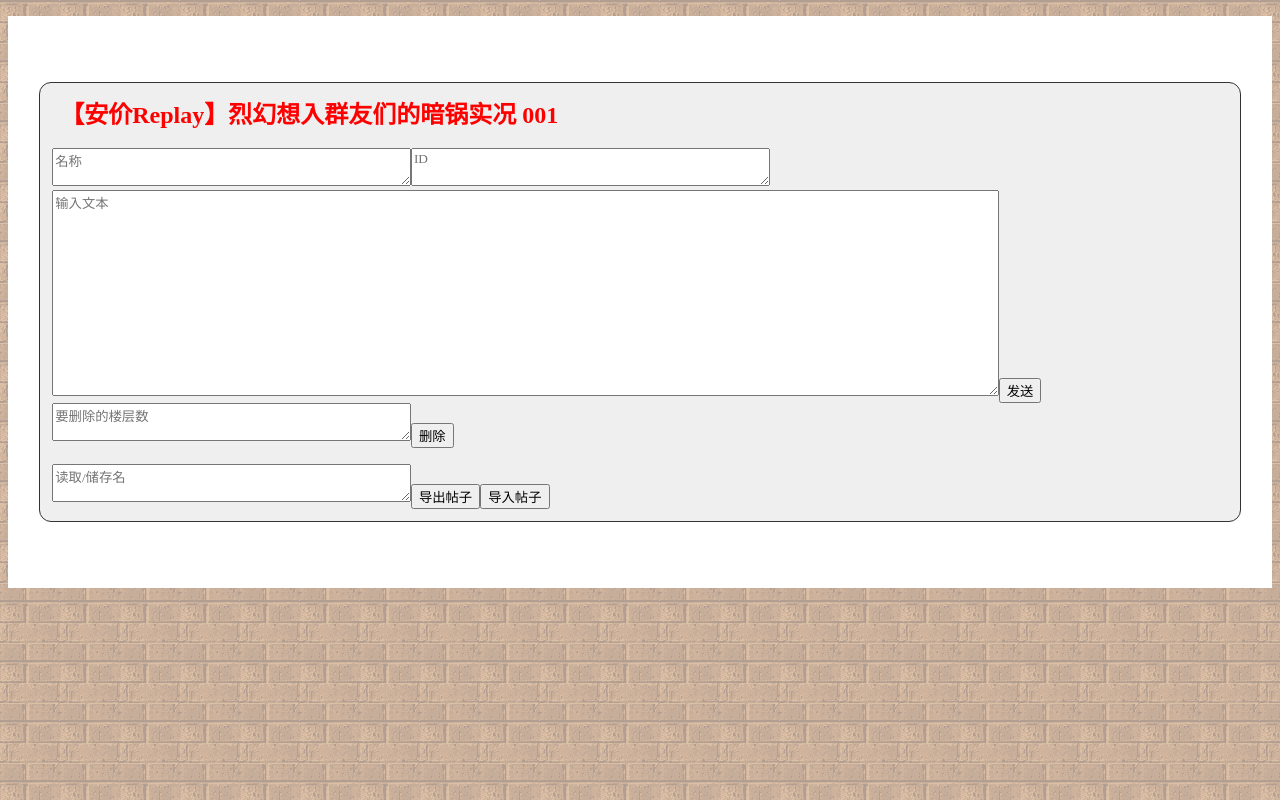
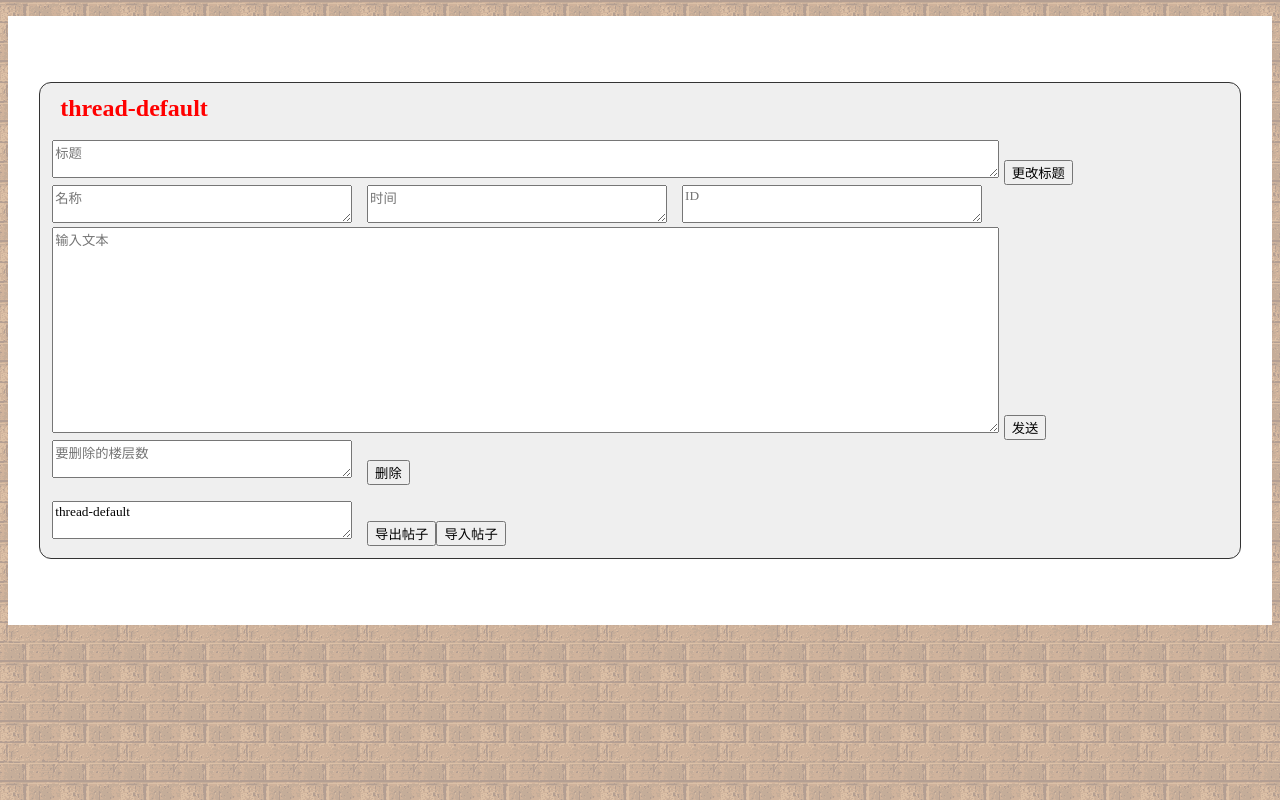
Before and after one commit to luoxueyasha/vue-5ch, a Vue app: page / in a window 1280 px wide. Built offline with nearby package versions, Linux system fonts and the light colour scheme.

Commit message:
update title change

```diff
--- a/src/components/HelloWorld.vue
+++ b/src/components/HelloWorld.vue
@@ -2,7 +2,7 @@
   <div class="THREADCONTENTS" id="THREADCONTENTS">
     <h3 class="thread_title">
       <!--标题 start-->
-      <span>{{title}}</span>
+      <span>{{threadname}}</span>
       <!--标题的保存回头再写-->
       <!--标题 end-->
     </h3>
@@ -27,7 +27,10 @@
         <!--内容 end-->
         <!--层 end-->
       </span>
+      <textarea class="thtitle" v-model="thtitle" placeholder="标题"></textarea>
+      <button @click="changetitle">更改标题</button>
       <textarea class="iden" v-model="name" placeholder="名称"></textarea>
+      <textarea class="iden" v-model="ttime" placeholder="时间"></textarea>
       <textarea class="iden" v-model="iden" placeholder="ID"></textarea>
       <textarea class="txt" v-model="txt" placeholder="输入文本"></textarea>
       <button @click="addcomponent">发送</button>
@@ -55,13 +58,11 @@ export default {
   data() {
     return {
       list: [],
-      title:"【安价Replay】烈幻想入群友们的暗锅实况 001",
-//
       name: "",
       iden: "",
       txt: "",
       deliden: "",
-      threadname: "",
+      threadname: "thread-default",
     };
   },
   methods: {
@@ -73,9 +74,12 @@ export default {
         if (!this.name) {
           this.name = "（　´∀）・∀）,,ﾟД)";
         }
+        if(!this.ttime){
+          this.ttime="2020/12/26(土) 12:34:56";
+        }
         this.list.push({
           name: this.name,
-          time: "2020/12/26 12:34:56(土)",
+          time: this.ttime,
           ID: this.iden,
           content: this.txt,
         });
@@ -106,6 +110,9 @@ export default {
       map[i]=list[i]
       */
     },
+    changetitle:function(){
+      this.threadname = this.thtitle;
+    },
   },
 };
 </script>
--- a/src/components/style.css
+++ b/src/components/style.css
@@ -112,8 +112,9 @@ div.THREADCONTENTS {
 textarea.iden {
   font-family: Saitamaar, "MS Gothic", Simsun;
   white-space: pre-line;
-    width: 30%;
-    height: 10%;
+  width: 25%;
+  height: 8%;
+  margin-right: 15px;
 }
 
 textarea.txt {
@@ -121,5 +122,15 @@ div.THREADCONTENTS {
   width: 80%;
   height: 60%;
   min-height: 200px;
+  margin-right: 5px;
   white-space: pre-line;
 }
+
+textarea.thtitle{
+  font-family: Saitamaar, "MS Gothic", Simsun;
+  width: 80%;
+  height: 20%;
+  min-height: 30px;
+  margin-right:5px;
+  white-space: pre-line;
+}
```
Lines whose indentation alone changed are shown as unchanged.
